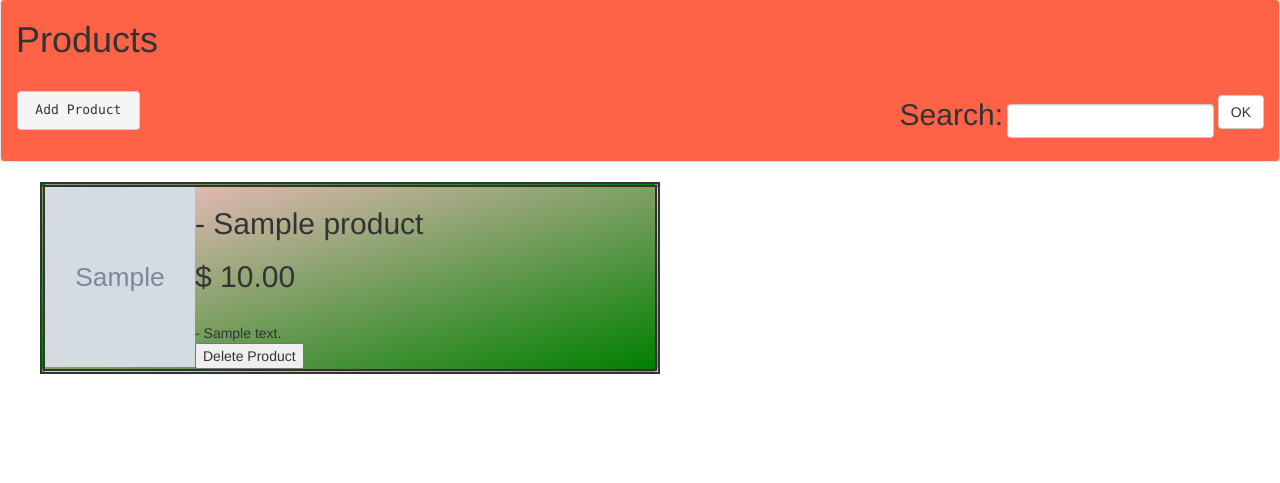
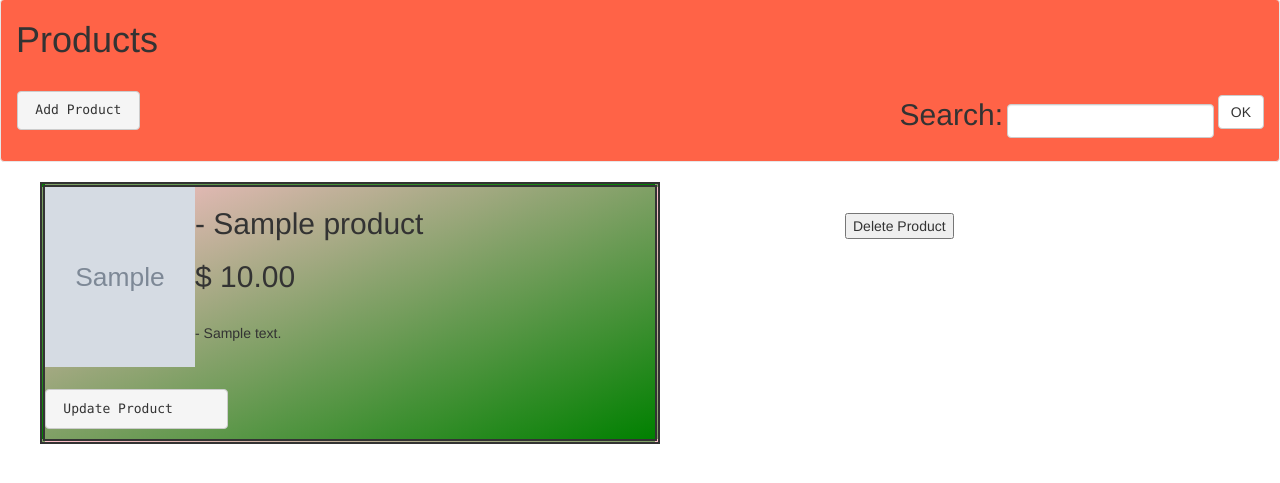
Before and after one commit to Cesar-rso/FoodServer, a Django app: page /products in a window 1280 px wide. Shown: the part 293-776 px from the top of the page. Run offline with Django 3.2, Linux system fonts and the light colour scheme; tables that the repository leaves empty hold one stand-in row (values such as "Sample post"); grey boxes marked "Sample" are stand-in pictures; some libraries are stand-ins or nearby versions.

Commit message:
Added update product, minor changes to layout

```diff
--- a/orders/templates/orders/products.html
+++ b/orders/templates/orders/products.html
@@ -33,8 +33,10 @@
 
                 <form method="delete">
                         {% csrf_token %}
-                    <button name="submit" type="submit" value="{{ product.id }}">Delete Product</button>
+                    <button name="submit" type="submit" value="{{ product.id }}" style="position:relative; top:-130px; right:-650px;">Delete Product</button>
                 </form>
+
+                <div><a href="{% url 'update_product' pk=product.id %}"><h2 style="color:black; width:30%;"><pre> Update Product </pre></h2></a></div>
 
         </div>
     </li>
--- a/orders/templates/orders/suppliers.html
+++ b/orders/templates/orders/suppliers.html
@@ -32,10 +32,10 @@
             <div>
                 <form method="delete">
                         {% csrf_token %}
-                    <button name="submit" type="submit" value="{{ supplier.id }}">Delete Supplier</button>
+                    <button name="submit" type="submit" value="{{ supplier.id }}" style="position:relative; top:-130px; right:-800px;">Delete Supplier</button>
                 </form>
             </div>
-            <div><a href="{% url 'update_supplier' pk=supplier.id %}"><h2 style="color:black"><pre> Update Supplier </pre></h2></a></div>
+            <div><a href="{% url 'update_supplier' pk=supplier.id %}"><h2 style="color:black; width:30%;"><pre> Update Supplier </pre></h2></a></div>
         </div>
     </li>
 {% endfor %}
--- a/orders/urls.py
+++ b/orders/urls.py
@@ -23,6 +23,7 @@ urlpatterns = [path('', views.home, name='home'),
                path('suppliers', views.ListSuppliers.as_view(), name='suppliers'),
                path('new_product', views.ProductRegistration.as_view(), name='reg_product'),
                path('new_supplier', views.SupplierRegistration.as_view(), name='reg_supplier'),
-               path('update_supplier/<pk>', views.SupplierUpdate.as_view(), name="update_supplier")] \
+               path('update_supplier/<pk>', views.SupplierUpdate.as_view(), name="update_supplier"),
+               path('update_product/<pk>', views.ProductUpdate.as_view(), name="update_product")] \
               + static(settings.STATIC_URL, document_root=settings.STATIC_ROOT) \
               + static(settings.MEDIA_URL, document_root=settings.MEDIA_ROOT)
--- a/orders/views.py
+++ b/orders/views.py
@@ -345,6 +345,12 @@ class SupplierUpdate(UpdateView):
     template_name = "orders/supplier-update-form.html"
 
 
+class ProductUpdate(UpdateView):
+    model = Products
+    fields = '__all__'
+    template_name = "orders/product-update-form.html"
+
+
 def home(request):
     context = {}
     return render(request, "orders/index.html", context)
```
Also changed, not shown: orders/templates/orders/product-update-form.html (added, +25 -0 lines).
